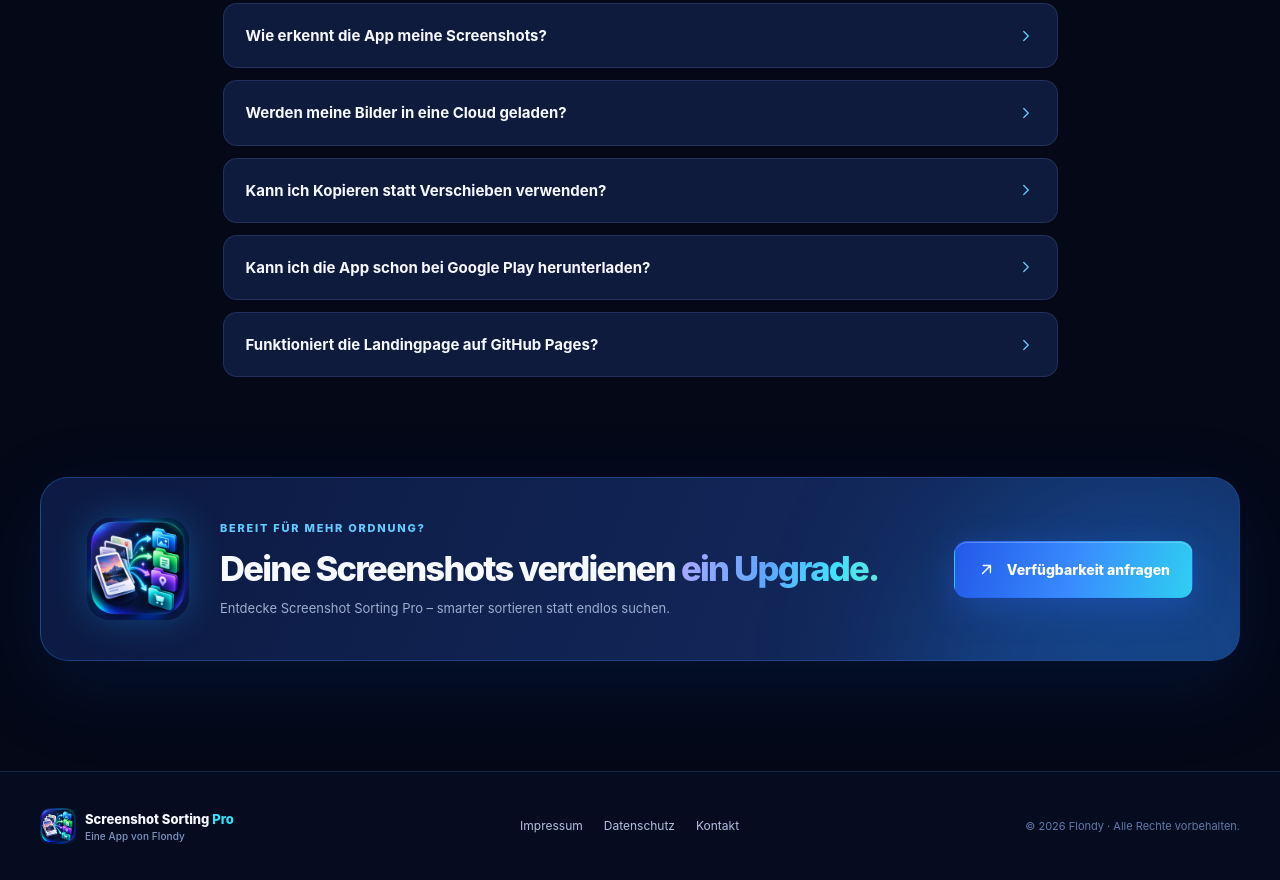
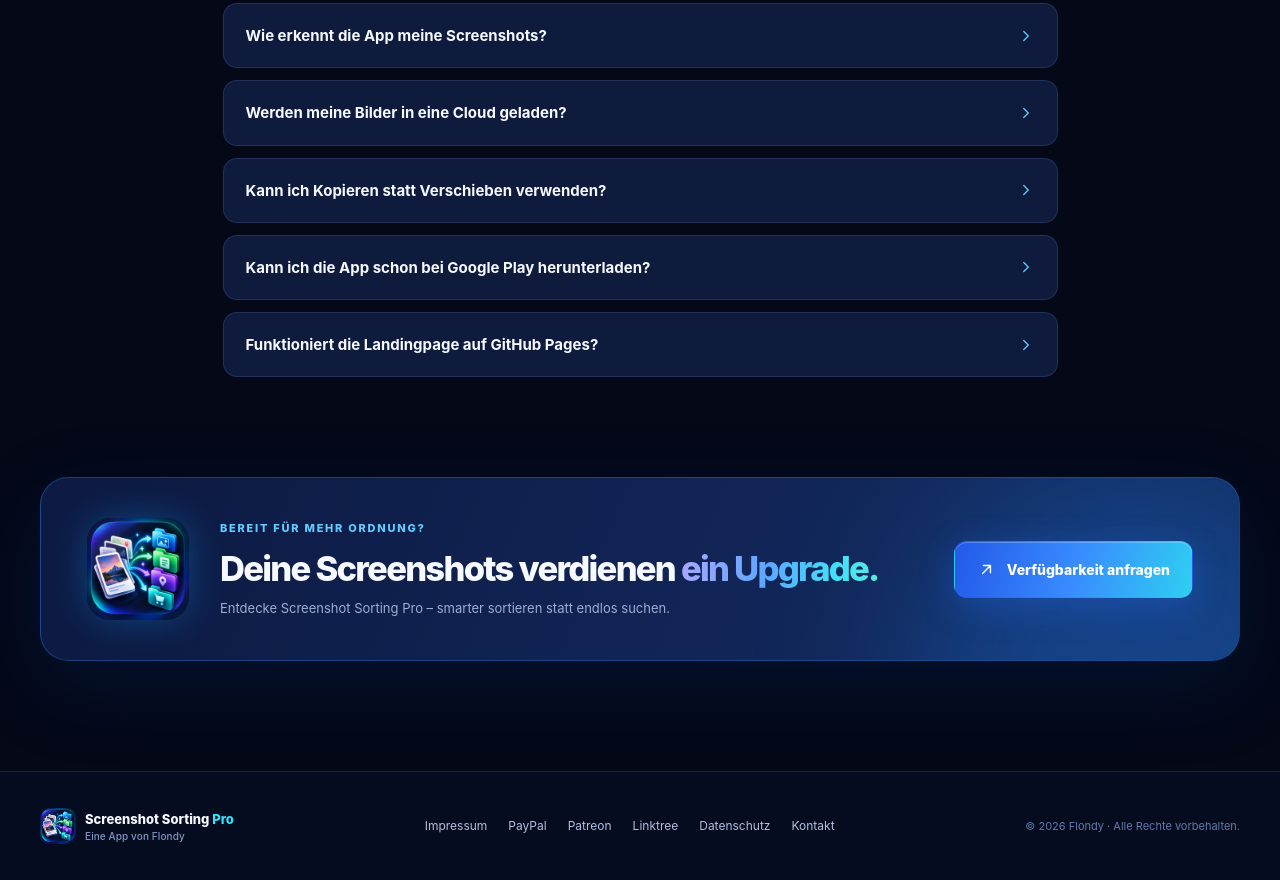
Before and after one commit to Marcel-2025/Screenshot-Sorting-Pro-landing-page, a plain HTML site: page index.html in a window 1280 px wide. Shown: the part 4673-5553 px from the top of the page. Drawn offline with Linux system fonts and the light colour scheme.

Commit message:
Fußzeile: Links zu PayPal-Spende, Patreon und Linktree
Co-Authored-By: Claude Opus 5.5 <noreply@anthropic.com>
Claude-Session: https://claude.ai/code/session_01Xnj5ebscbHZsCBrLamfoCY

```diff
--- a/index.html
+++ b/index.html
@@ -137,7 +137,7 @@
     <section class="bottom-section container"><div class="final-cta reveal"><div class="cta-glow"></div><img src="assets/img/app-icon.webp" width="112" height="112" loading="lazy" alt="Screenshot Sorting Pro Icon"/><div><span class="section-kicker" data-i18n="ctaKicker">BEREIT FÜR MEHR ORDNUNG?</span><h2 data-i18n-html="ctaTitle">Deine Screenshots verdienen <span class="gradient-text">ein Upgrade.</span></h2><p data-i18n="ctaBody">Entdecke Screenshot Sorting Pro – smarter sortieren statt endlos suchen.</p></div><a id="finalCTA" class="btn btn-primary btn-large" href="mailto:flondy.dev@gmail.com?subject=Screenshot%20Sorting%20Pro"><svg class="ic"><use href="#i-arrow-up-right"/></svg><span data-i18n="ctaContact">Verfügbarkeit anfragen</span></a></div></section>
   </main>
 
-  <footer class="footer"><div class="container footer-inner"><a class="footer-brand" href="#top"><img src="assets/img/app-icon.webp" width="36" height="36" alt=""/><span>Screenshot Sorting <em>Pro</em><small data-i18n="footerSubtitle">Eine App von Flondy</small></span></a><div class="footer-links"><a href="https://flondy.github.io/app-store/impressum.html" data-i18n="footerLegal">Impressum</a><a href="datenschutz.html" data-i18n="footerPrivacy">Datenschutz</a><a href="mailto:flondy.dev@gmail.com" data-i18n="footerContact">Kontakt</a></div><p>© <span id="year">2026</span> Flondy · <span data-i18n="footerRights">Alle Rechte vorbehalten.</span></p></div></footer>
+  <footer class="footer"><div class="container footer-inner"><a class="footer-brand" href="#top"><img src="assets/img/app-icon.webp" width="36" height="36" alt=""/><span>Screenshot Sorting <em>Pro</em><small data-i18n="footerSubtitle">Eine App von Flondy</small></span></a><div class="footer-links"><a href="https://flondy.github.io/app-store/impressum.html" data-i18n="footerLegal">Impressum</a><a href="https://www.paypal.com/paypalme/MSingle72" target="_blank" rel="noopener">PayPal</a><a href="https://www.patreon.com/cw/Flondy" target="_blank" rel="noopener">Patreon</a><a href="https://linktr.ee/flondy" target="_blank" rel="noopener">Linktree</a><a href="datenschutz.html" data-i18n="footerPrivacy">Datenschutz</a><a href="mailto:flondy.dev@gmail.com" data-i18n="footerContact">Kontakt</a></div><p>© <span id="year">2026</span> Flondy · <span data-i18n="footerRights">Alle Rechte vorbehalten.</span></p></div></footer>
 
   <div class="lightbox" id="lightbox" role="dialog" aria-modal="true" aria-label="Screenshot-Vorschau" hidden>
     <button class="lightbox-close" id="lightboxClose" type="button" aria-label="Schließen"><svg class="ic"><use href="#i-close"/></svg></button>
```
